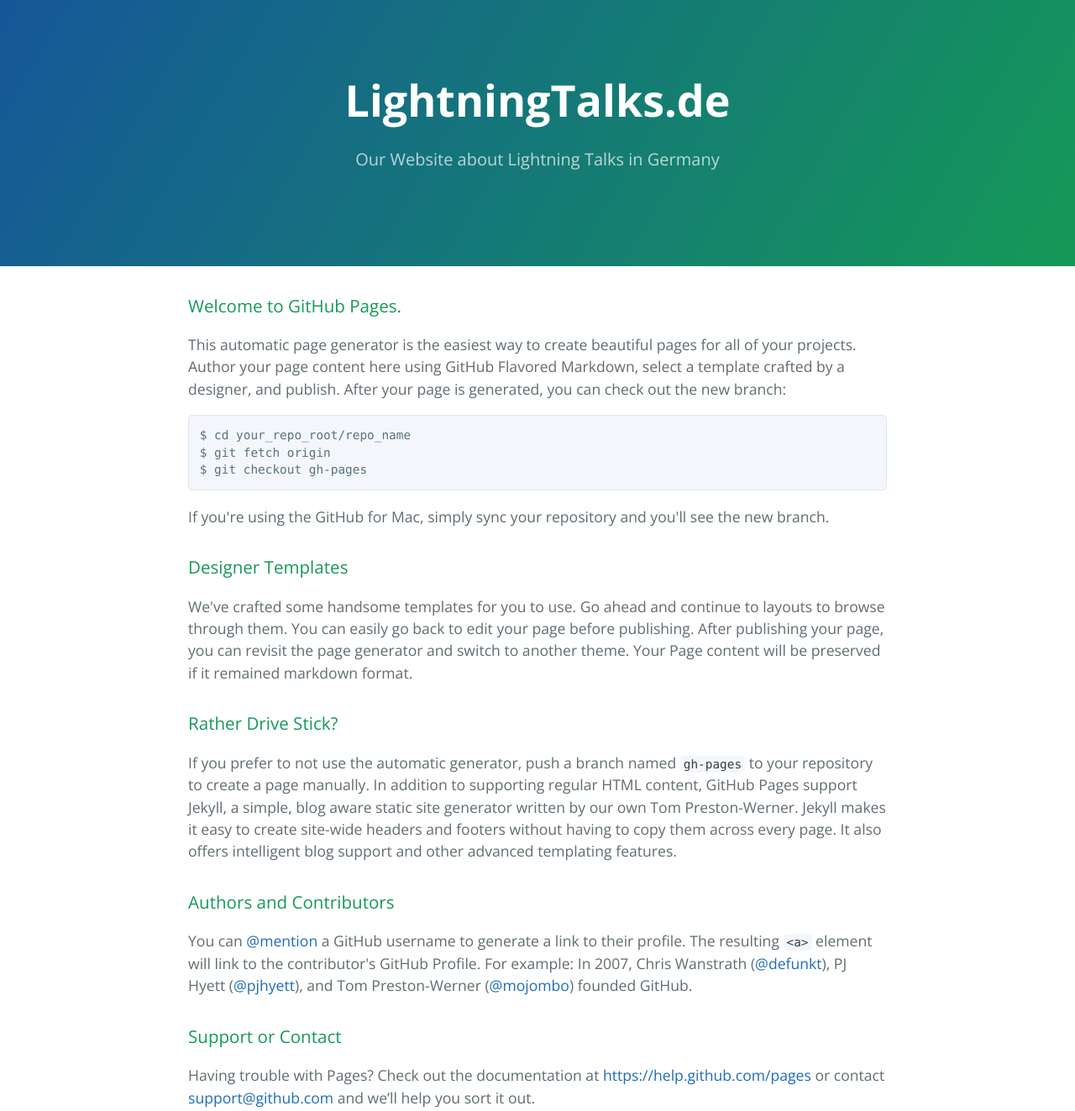
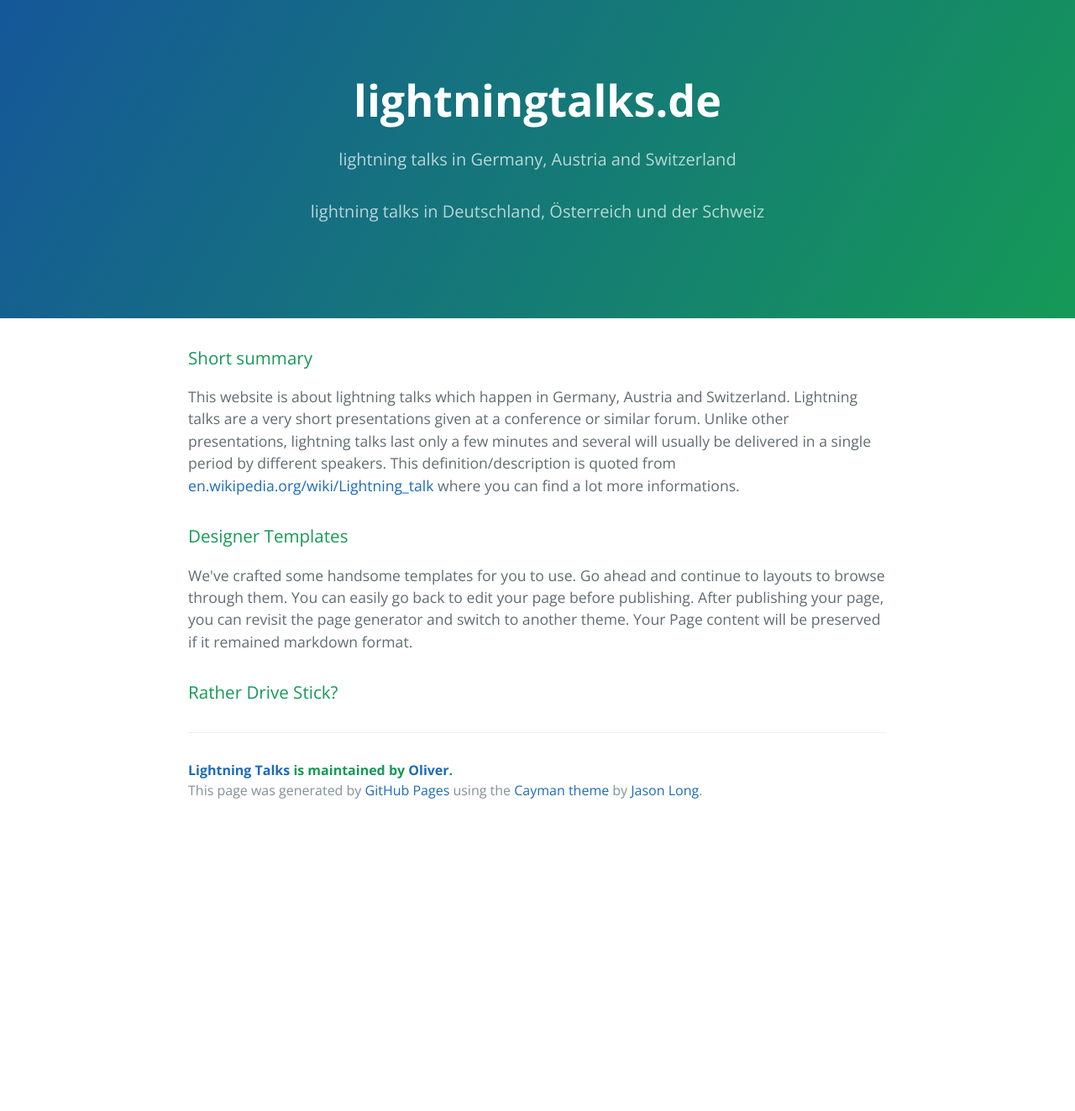
Before and after one commit to Lightning-Talks/website, a plain HTML site: page index.html in a window 1280 px wide. Shown: the top 1323 px of the page at 84% size. After the commit the page ends 1001 px from the top, so only its background shows below. Drawn offline with nearby package versions, Linux system fonts and the light colour scheme.

Commit message:
Update index.html
minor edits

```diff
--- a/index.html
+++ b/index.html
@@ -11,8 +11,9 @@
   </head>
   <body>
     <section class="page-header">
-      <h1 class="project-name">LightningTalks.de</h1>
-      <h2 class="project-tagline">Our Website about Lightning Talks in Germany</h2>
+      <h1 class="project-name">lightningtalks.de</h1>
+      <h2 class="project-tagline">lightning talks in Germany, Austria and Switzerland</h2>
+      <h2 class="project-tagline">lightning talks in Deutschland, Österreich und der Schweiz</h2>
       <!-- <a href="https://github.com/Lightning-Talks/website" class="btn">View on GitHub</a> -->
       <!-- <a href="https://github.com/Lightning-Talks/website/zipball/master" class="btn">Download .zip</a> -->
       <!-- <a href="https://github.com/Lightning-Talks/website/tarball/master" class="btn">Download .tar.gz</a> -->
@@ -20,45 +21,29 @@
 
     <section class="main-content">
       <h3>
-<a id="welcome-to-github-pages" class="anchor" href="#welcome-to-github-pages" aria-hidden="true"><span class="octicon octicon-link"></span></a>Welcome to GitHub Pages.</h3>
-
-<p>This automatic page generator is the easiest way to create beautiful pages for all of your projects. Author your page content here using GitHub Flavored Markdown, select a template crafted by a designer, and publish. After your page is generated, you can check out the new branch:</p>
-
-<pre><code>$ cd your_repo_root/repo_name
+<a id="welcome-to-github-pages" class="anchor" href="#welcome-to-github-pages" aria-hidden="true"><span class="octicon octicon-link"></span></a>Short summary</h3>
+<p>This website is about lightning talks which happen in Germany, Austria and Switzerland. Lightning talks are a very short presentations given at a conference or similar forum. Unlike other presentations, lightning talks last only a few minutes and several will usually be delivered in a single period by different speakers. This definition/description is quoted from <a href="https://en.wikipedia.org/wiki/Lightning_talk">en.wikipedia.org/wiki/Lightning_talk</a> where you can find a lot more informations.</p>
+<!-- <pre><code>$ cd your_repo_root/repo_name
 $ git fetch origin
 $ git checkout gh-pages
-</code></pre>
-
-<p>If you're using the GitHub for Mac, simply sync your repository and you'll see the new branch.</p>
-
+</code></pre> -->
 <h3>
 <a id="designer-templates" class="anchor" href="#designer-templates" aria-hidden="true"><span class="octicon octicon-link"></span></a>Designer Templates</h3>
-
 <p>We've crafted some handsome templates for you to use. Go ahead and continue to layouts to browse through them. You can easily go back to edit your page before publishing. After publishing your page, you can revisit the page generator and switch to another theme. Your Page content will be preserved if it remained markdown format.</p>
-
 <h3>
 <a id="rather-drive-stick" class="anchor" href="#rather-drive-stick" aria-hidden="true"><span class="octicon octicon-link"></span></a>Rather Drive Stick?</h3>
-
-<p>If you prefer to not use the automatic generator, push a branch named <code>gh-pages</code> to your repository to create a page manually. In addition to supporting regular HTML content, GitHub Pages support Jekyll, a simple, blog aware static site generator written by our own Tom Preston-Werner. Jekyll makes it easy to create site-wide headers and footers without having to copy them across every page. It also offers intelligent blog support and other advanced templating features.</p>
-
+<!-- <p>If you prefer to not use the automatic generator, push a branch named <code>gh-pages</code> to your repository to create a page manually. In addition to supporting regular HTML content, GitHub Pages support Jekyll, a simple, blog aware static site generator written by our own Tom Preston-Werner. Jekyll makes it easy to create site-wide headers and footers without having to copy them across every page. It also offers intelligent blog support and other advanced templating features.</p> -->
 <h3>
-<a id="authors-and-contributors" class="anchor" href="#authors-and-contributors" aria-hidden="true"><span class="octicon octicon-link"></span></a>Authors and Contributors</h3>
-
-<p>You can <a href="https://github.com/blog/821" class="user-mention">@mention</a> a GitHub username to generate a link to their profile. The resulting <code>&lt;a&gt;</code> element will link to the contributor's GitHub Profile. For example: In 2007, Chris Wanstrath (<a href="https://github.com/defunkt" class="user-mention">@defunkt</a>), PJ Hyett (<a href="https://github.com/pjhyett" class="user-mention">@pjhyett</a>), and Tom Preston-Werner (<a href="https://github.com/mojombo" class="user-mention">@mojombo</a>) founded GitHub.</p>
-
+<!-- <a id="authors-and-contributors" class="anchor" href="#authors-and-contributors" aria-hidden="true"><span class="octicon octicon-link"></span></a>Authors and Contributors</h3> -->
+<!-- <p>You can <a href="https://github.com/blog/821" class="user-mention">@mention</a> a GitHub username to generate a link to their profile. The resulting <code>&lt;a&gt;</code> element will link to the contributor's GitHub Profile. For example: In 2007, Chris Wanstrath (<a href="https://github.com/defunkt" class="user-mention">@defunkt</a>), PJ Hyett (<a href="https://github.com/pjhyett" class="user-mention">@pjhyett</a>), and Tom Preston-Werner (<a href="https://github.com/mojombo" class="user-mention">@mojombo</a>) founded GitHub.</p> -->
 <h3>
-<a id="support-or-contact" class="anchor" href="#support-or-contact" aria-hidden="true"><span class="octicon octicon-link"></span></a>Support or Contact</h3>
-
-<p>Having trouble with Pages? Check out the documentation at <a href="https://help.github.com/pages">https://help.github.com/pages</a> or contact <a href="mailto:support@github.com">support@github.com</a> and we’ll help you sort it out.</p>
+<!-- <a id="support-or-contact" class="anchor" href="#support-or-contact" aria-hidden="true"><span class="octicon octicon-link"></span></a>Support or Contact</h3> -->
+<!-- <p>Having trouble with Pages? Check out the documentation at <a href="https://help.github.com/pages">https://help.github.com/pages</a> or contact <a href="mailto:support@github.com">support@github.com</a> and we’ll help you sort it out.</p> -->
 
       <footer class="site-footer">
         <span class="site-footer-owner"><a href="https://github.com/Lightning-Talks/website">Lightning Talks</a> is maintained by <a href="https://github.com/Lightning-Talks">Oliver</a>.</span>
-
         <span class="site-footer-credits">This page was generated by <a href="https://pages.github.com">GitHub Pages</a> using the <a href="https://github.com/jasonlong/cayman-theme">Cayman theme</a> by <a href="https://twitter.com/jasonlong">Jason Long</a>.</span>
       </footer>
-
     </section>
-
-
   </body>
 </html>
```
